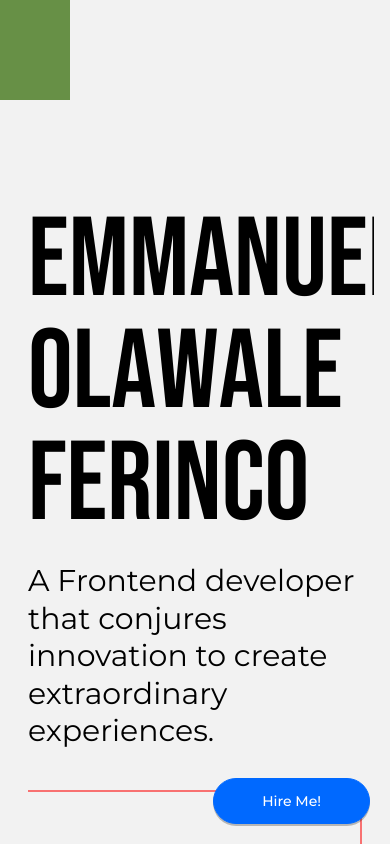
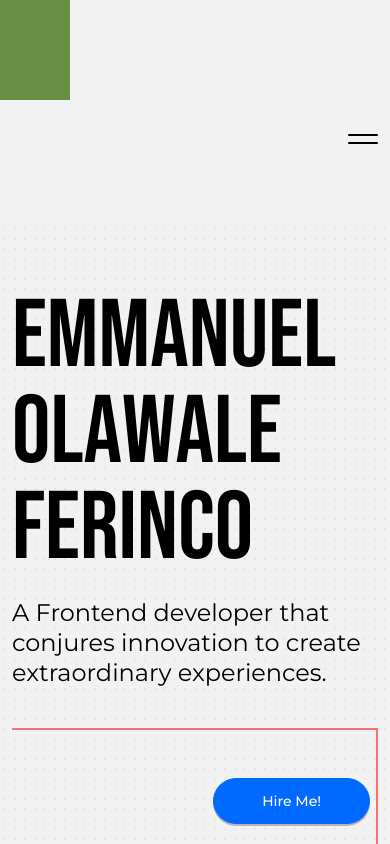
Before and after one commit to Ferinco/My-Portfolio, a React (Create React App) app: page / in a window 390 px wide. Shown: the top 844 px of the page. Built offline with nearby package versions, Linux system fonts and the light colour scheme; some icons are missing.

Commit message:
navbar animation

```diff
--- a/src/components/hero.tsx
+++ b/src/components/hero.tsx
@@ -18,11 +18,11 @@ export default function HeroSection(): JSX.Element {
     show: { y: 0, rotateZ: 0, opacity: 1, z: 0 },
   };
   return (
-    <div className="px-3 md:px-6 lg:px-8 xl:px-14  overflow-x-hidden overflow-y-hidden">
+    <div className="wrapper px-3 md:px-6 lg:px-8 xl:px-14 overflow-x-hidden overflow-y-hidden">
       <div className="flex flex-col text-start gap-5">
         <div className="flex flex-col sm:flex-col text-start gap-0">
         <motion.div
-            className="flex flex-row items-end lg:gap-1 xl:text-[25rem] lg:text-[20rem] text-[7rem] sm:text-[8rem] md:text-[14rem] tracking-normal lg:text-pretty md:text-balance font-medium lg:font-bold md:hidden"
+            className="flex flex-row items-end lg:gap-1 xl:text-[25rem] lg:text-[20rem] sm:text-[7rem] text-[6rem] md:text-[14rem] tracking-normal lg:text-pretty md:text-balance font-medium lg:font-bold md:hidden"
             variants={container}
             initial="hidden"
             animate="show"
@@ -78,7 +78,7 @@ export default function HeroSection(): JSX.Element {
             </motion.h1>
           </motion.div>
           <motion.div
-            className="flex flex-row items-end lg:gap-1 xl:text-[25rem] lg:text-[20rem] text-[7rem] sm:text-[8rem] md:text-[14rem] tracking-normal lg:text-pretty md:text-balance font-medium lg:font-bold md:hidden"
+            className="flex flex-row items-end lg:gap-1 xl:text-[25rem] lg:text-[20rem] sm:text-[7rem] text-[6rem] md:text-[14rem] tracking-normal lg:text-pretty md:text-balance font-medium lg:font-bold md:hidden"
             variants={container}
             initial="hidden"
             animate="show"
@@ -128,7 +128,7 @@ export default function HeroSection(): JSX.Element {
             </motion.h1>
           </motion.div>
           <motion.div
-            className="flex flex-row items-end xl:text-[25rem] lg:text-[20rem] text-[7rem] sm:text-[8rem] md:text-[14rem] tracking-normal lg:text-pretty md:text-balance font-medium md:justify-center"
+            className="flex flex-row items-end xl:text-[25rem] lg:text-[20rem]  sm:text-[7rem] text-[6rem] md:text-[14rem] tracking-normal lg:text-pretty md:text-balance font-medium md:justify-center"
             variants={container}
             initial="hidden"
             animate="show"
@@ -181,7 +181,7 @@ export default function HeroSection(): JSX.Element {
 
         </div>
         <div className="xl:hidden flex flex-col md:mt-11 lg:gap-9 gap-7">
-          <p className="lg:text-Paragraph-md md:text-Paragraph-sm text-Paragraph-sm space-x-4 text-wrap text-3xl md:text-4xl leading-tight md:leading-normal ms:w-[75%] w-full">
+          <p className="lg:text-Paragraph-md md:text-Paragraph-sm text-Paragraph-sm space-x-4 text-wrap text-2xl md:text-4xl leading-tight md:leading-normal ms:w-[75%] w-full">
             A Frontend developer that conjures innovation to create
             extraordinary experiences.
           </p>
--- a/src/components/projectsSection.tsx
+++ b/src/components/projectsSection.tsx
@@ -4,7 +4,7 @@ export default function ProjectsSection(): JSX.Element {
   return (
     <div className="px-3 md:px-6 lg:px-8 xl:px-14 mt-40">
       <div className="flex flex-col gap-5 lg:gap-0">
-        <h2 className="lg:text-[10rem] leading-none text-[4rem] md:text-[8rem] text-start"
+        <h2 className="lg:text-[10rem] leading-none text-[4rem] md:text-[8rem] text-start font-medium lg:font-bold"
          data-aos="fade-in"
          data-aos-delay="100"
          data-aos-easing="ease-in-sine"
--- a/src/components/writeUp.tsx
+++ b/src/components/writeUp.tsx
@@ -4,7 +4,7 @@ export default function WriteUp(): JSX.Element {
     return (
         <div className="px-3 md:px-6 lg:px-8 xl:px-14 mt-40">
             <div className="flex flex-col">
-                <h2 className="lg:text-[10rem] leading-none md:leading-[0.9] text-[4rem] md:text-[8rem] text-start"
+                <h2 className="lg:text-[10rem] leading-none md:leading-[0.9] text-[4rem] md:text-[8rem] text-start font-medium lg:font-bold"
                     data-aos="fade-in"
                     data-aos-delay={100}
                     data-aos-easing="ease-in-sine">
--- a/src/index.css
+++ b/src/index.css
@@ -70,7 +70,6 @@ h1, .site-name{
 }
 h2{
   font-family: 'Bebas Neue', sans-serif;
-  font-weight: 700;
 }
 /* h4{
   font-family: 'Bebas Neue', sans-serif;
@@ -144,7 +143,15 @@ input[type="checkbox"]:checked ~ span:nth-of-type(2) {
   transform: rotate(-45deg) translate(7px, -4px);
 }
 @media (max-width: 600px) {
+  .container{
+    /* background: transparent; */
+    padding: 0;
+  }
   .Home{
-    background: transparent;
+    background-image: radial-gradient(circle, rgb(209, 209, 209) 0.1px, transparent 1px);
+
+  }
+  .wrapper{
+    margin-top: 30px;
   }
 }
--- a/src/layout/navbar.tsx
+++ b/src/layout/navbar.tsx
@@ -44,15 +44,15 @@ console.log(openNavbar)
           className="lg:flex lg:ml-14"
         />
       </div>
-      {/* <div className="flex md:hidden justify-end">
+      <div className="flex md:hidden justify-end">
       <label htmlFor="check" onClick={()=>{
-        setOpenNavbar(prev => !prev)
+        openNavbar == true ? setOpenNavbar(false) : setOpenNavbar(true)
       }}>
         <input type="checkbox" id="check" />
         <span></span>
         <span></span>
       </label>
-      </div> */}
+      </div>
     </div>
   );
 }
```
